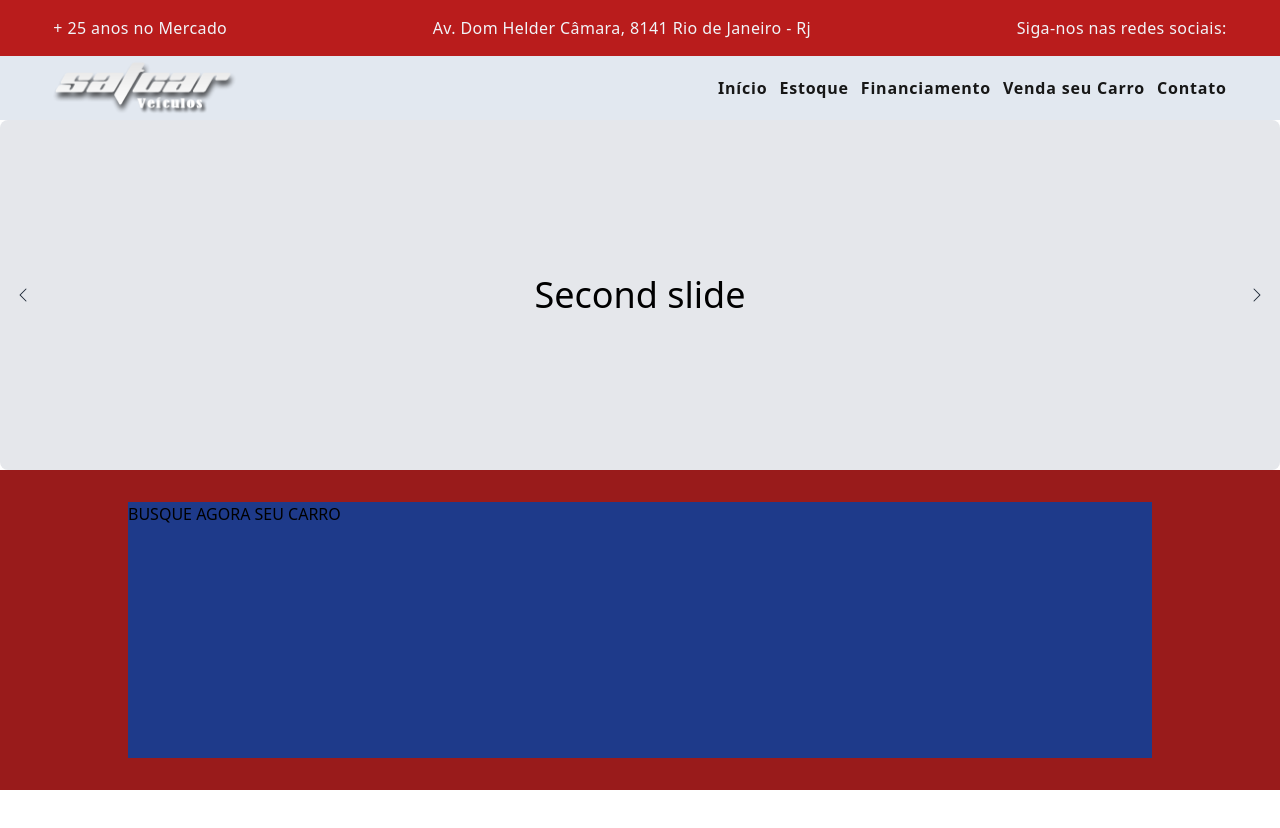
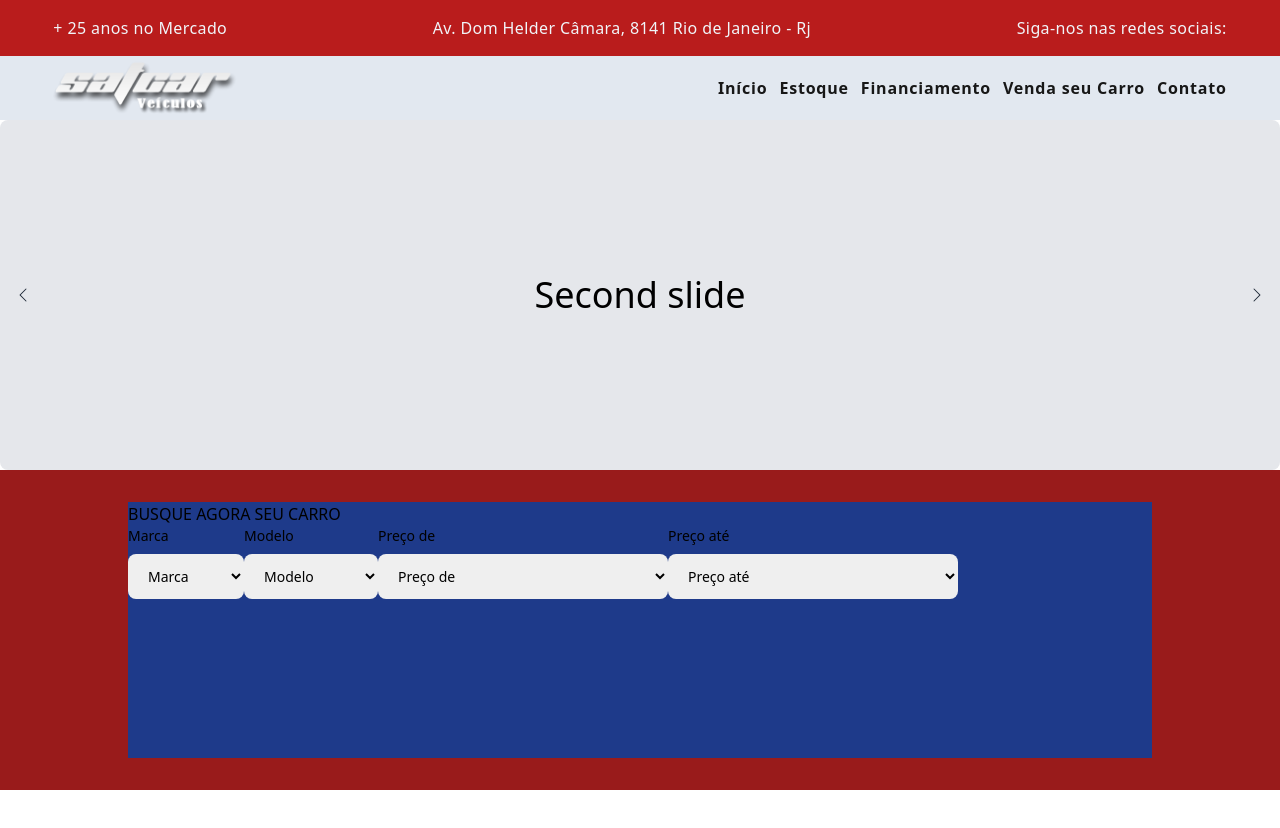
Before and after one commit to julioallday/satcar-website, an Angular app: page / in a window 1280 px wide. Shown: the top 828 px of the page. Built offline with nearby package versions, Linux system fonts and the light colour scheme.

Commit message:
feat(template): cria inputs dinamicos

```diff
--- a/src/app/app.component.ts
+++ b/src/app/app.component.ts
@@ -12,7 +12,7 @@ declare global {
 @Component({
   selector: 'app-root',
   standalone: true,
-  imports: [RouterOutlet, HeaderComponent],
+  imports: [RouterOutlet, HeaderComponent, ],
   templateUrl: './app.component.html',
   styleUrl: './app.component.css'
 })
--- a/src/app/components/buscador-veiculos/buscador-veiculos.component.html
+++ b/src/app/components/buscador-veiculos/buscador-veiculos.component.html
@@ -1,6 +1,12 @@
 <section class="busca-veiculos flex justify-center items-center w-full h-80 bg-red-800">
-  <div class="busca-container bg-blue-900 h-4/5 w-4/5">
-    <span class="block">BUSQUE AGORA SEU CARRO</span>
-
+  <div class="busca-container  bg-blue-900 h-4/5 w-4/5">
+    <span class="">BUSQUE AGORA SEU CARRO</span>
+    <div class="flex">
+      <input-buscador *ngFor="let dados of dadosInputs"
+      [label]="dados.label"
+      [placeholder]="dados.label"
+      [opcoes]="dados.opcoes"
+    ></input-buscador>
+    </div>
   </div>
 </section>
--- a/src/app/components/buscador-veiculos/buscador-veiculos.component.ts
+++ b/src/app/components/buscador-veiculos/buscador-veiculos.component.ts
@@ -1,12 +1,88 @@
+import { NgFor } from '@angular/common';
 import { Component } from '@angular/core';
+import { InputBuscadorComponent } from '../input-buscador/input-buscador.component';
 
 @Component({
   selector: 'buscador-veiculos',
   standalone: true,
-  imports: [],
+  imports: [InputBuscadorComponent, NgFor],
   templateUrl: './buscador-veiculos.component.html',
   styleUrl: './buscador-veiculos.component.css'
 })
 export class BuscadorVeiculosComponent {
 
+  dadosInputs = [
+    {
+      label: 'Marca',
+      opcoes: [
+        {
+
+          nome: 'Honda',
+          valor: 'honda'
+        },
+        {
+          nome: 'BMW',
+          valor: 'bmw'
+        }
+      ]
+    },
+    {
+      label: 'Modelo',
+      opcoes: [
+        {
+          nome: 'Modelo 1',
+          valor: 'Modelo 1'
+        },
+        {
+          nome: 'Modelo 2',
+          valor: 'Modelo 2'
+        }
+      ]
+    },
+    {
+      label: 'Preço de',
+      opcoes: [{
+        nome: 'Até R$ 10.000,00',
+        valor: '10000'
+      }, {
+        nome: 'De R$ 10.000,00 até R$ 20.000,00',
+        valor: '10000-20000'
+      },
+      {
+        nome: 'De R$ 20.000,00 até R$ 30.000,00',
+        valor: '20000-30000'
+      },
+      {
+        nome: 'De R$ 30.000,00 até R$ 40.000,00',
+        valor: '30000-40000'
+      }
+
+      ]
+    },
+    {
+      label: 'Preço até',
+      opcoes: [{
+        nome: 'Até R$ 10.000,00',
+        valor: '10000'
+      }, {
+        nome: 'De R$ 10.000,00 até R$ 20.000,00',
+        valor: '10000-20000'
+      },
+      {
+        nome: 'De R$ 20.000,00 até R$ 30.000,00',
+        valor: '20000-30000'
+      },
+      {
+        nome: 'De R$ 30.000,00 até R$ 40.000,00',
+        valor: '30000-40000'
+      }
+
+      ]
+    }
+  ]
+
+
+
+
+
 }
--- /dev/null
+++ b/src/app/components/input-buscador/input-buscador.component.html
@@ -0,0 +1,12 @@
+<label
+  for="hs-select-label"
+  class="block text-sm font-medium mb-2 dark:text-white"
+  >{{ label }}</label
+>
+<select
+  id="hs-select-label"
+  class="py-3 px-4 pe-9 block w-full border-gray-200 rounded-lg text-sm focus:border-blue-500 focus:ring-blue-500 disabled:opacity-50 disabled:pointer-events-none dark:bg-slate-900 dark:border-gray-700 dark:text-gray-400 dark:focus:ring-gray-600"
+>
+  <option selected>{{ placeholder }}</option>
+  <option *ngFor="let opcao of opcoes;" value="{{opcao.valor}}">{{ opcao.nome }}</option>
+</select>
--- a/src/app/inicio/inicio.component.ts
+++ b/src/app/inicio/inicio.component.ts
@@ -1,11 +1,14 @@
 import { Component } from '@angular/core';
 import { CarrosselComponent } from '../components/carrossel/carrossel.component';
 import { BuscadorVeiculosComponent } from '../components/buscador-veiculos/buscador-veiculos.component';
+import { InputBuscadorComponent } from '../components/input-buscador/input-buscador.component';
 
 @Component({
   selector: 'inicio',
   standalone: true,
-  imports: [CarrosselComponent,BuscadorVeiculosComponent],
+  imports: [CarrosselComponent,
+    BuscadorVeiculosComponent,
+    InputBuscadorComponent],
   templateUrl: './inicio.component.html',
   styleUrl: './inicio.component.css'
 })
```
Also changed, not shown: src/app/components/input-buscador/input-buscador.component.ts (added, +15 -0 lines), src/app/components/input-buscador/input-buscador.component.css (added), 1 other file (tests, documents, lock files or other folders).
